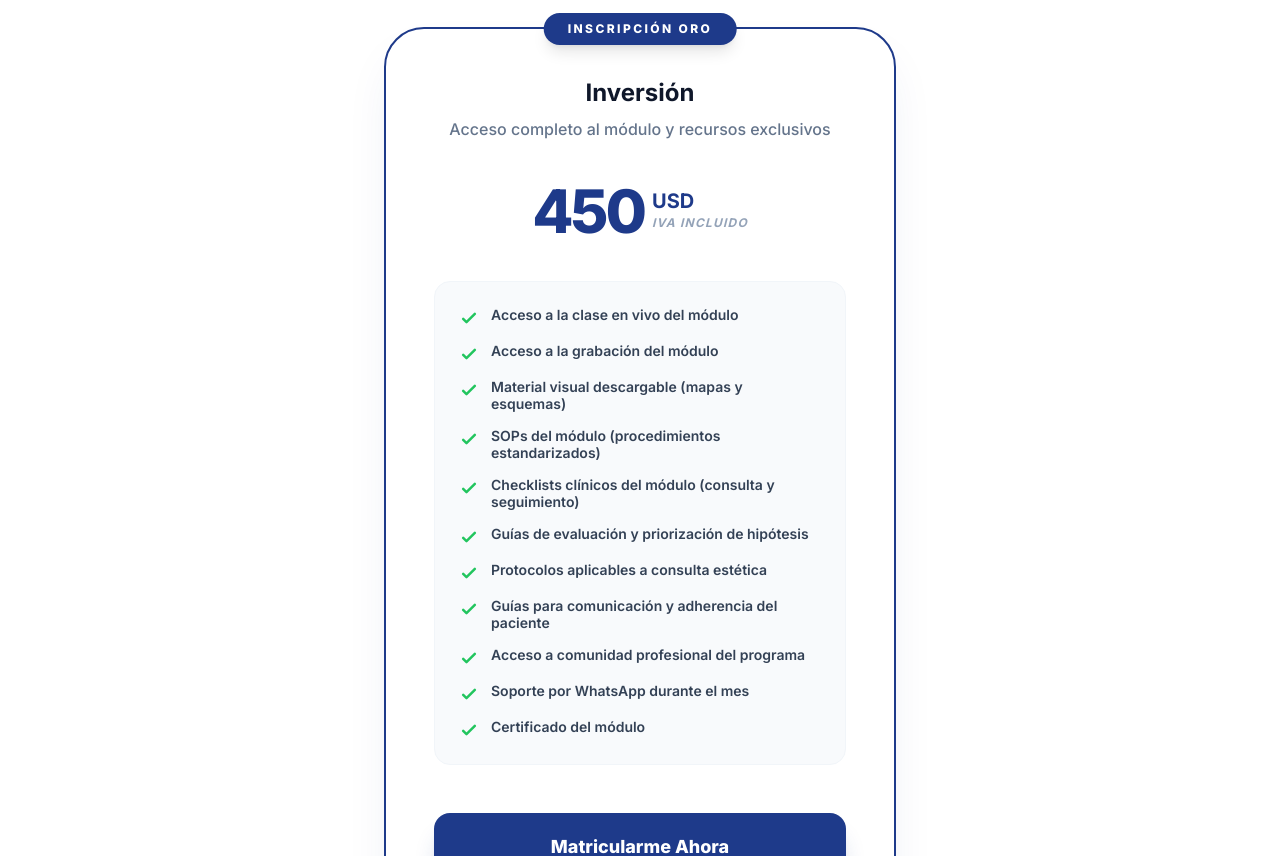
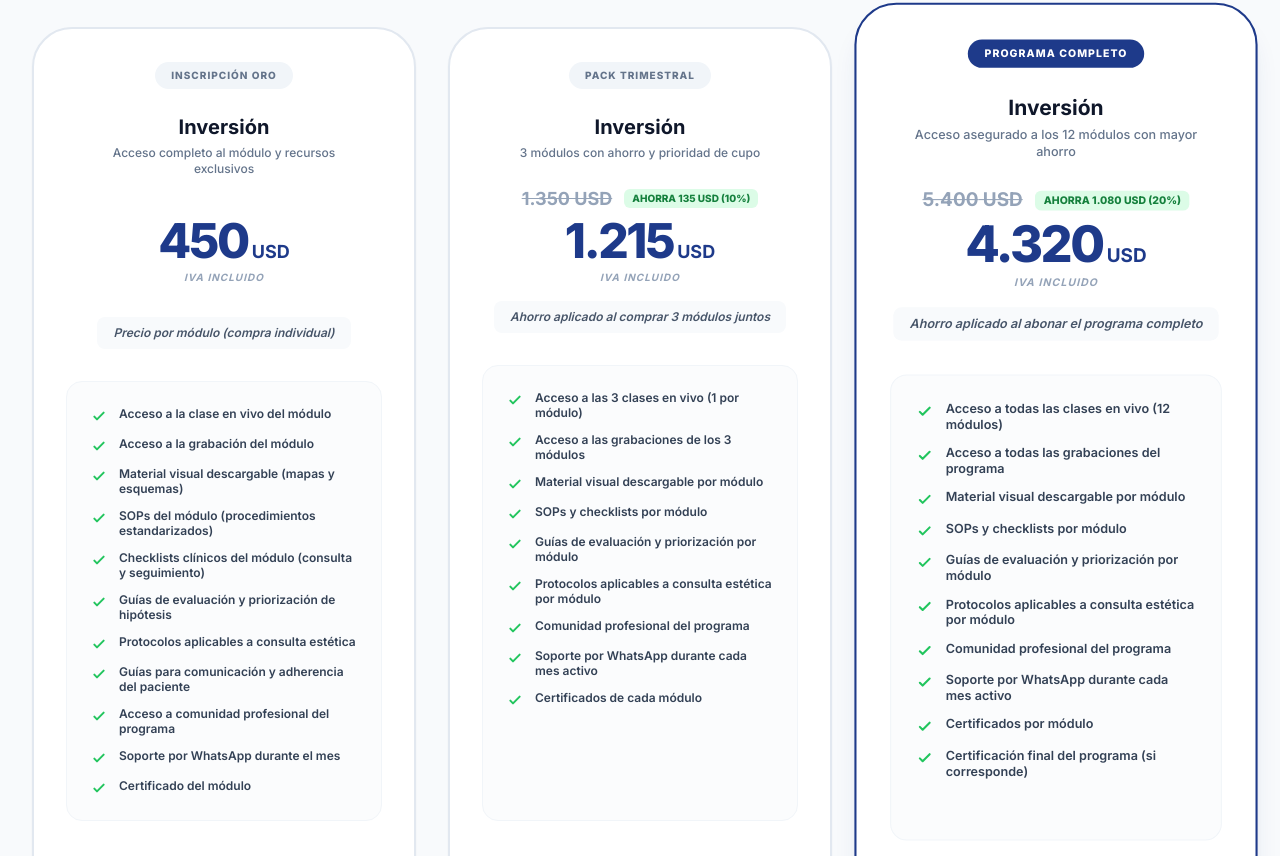
Before and after one commit to arielreinaudo/esteticametabolica, a React (Vite) app: page / in a window 1280 px wide. Shown: the part 9244-10100 px from the top of the page. Built offline with nearby package versions, Linux system fonts and the light colour scheme.

Commit message:
prices cards

```diff
--- a/components/Pricing.tsx
+++ b/components/Pricing.tsx
@@ -3,13 +3,29 @@ import React from 'react';
 import { trackEvent } from '../services/tracking';
 import { CONFIG } from '../constants';
 
-const Pricing: React.FC = () => {
-  const handlePricingSelect = (plan: string) => {
-    trackEvent('pricing_select', { plan });
-    window.location.href = CONFIG.PAYMENT_URL_PRIMARY;
-  };
+interface PricingPlan {
+  id: string;
+  badge: string;
+  title: string;
+  subtitle: string;
+  price: string;
+  originalPrice?: string;
+  savings?: string;
+  condition?: string;
+  features: string[];
+  ctaText: string;
+  highlight?: boolean;
+}
 
-  const benefits = [
+const plans: PricingPlan[] = [
+  {
+    id: 'plan_oro',
+    badge: 'INSCRIPCIÓN ORO',
+    title: 'Inversión',
+    subtitle: 'Acceso completo al módulo y recursos exclusivos',
+    price: '450',
+    condition: 'Precio por módulo (compra individual)',
+    features: [
       "Acceso a la clase en vivo del módulo",
       "Acceso a la grabación del módulo",
       "Material visual descargable (mapas y esquemas)",
@@ -21,58 +37,156 @@ const Pricing: React.FC = () => {
       "Acceso a comunidad profesional del programa",
       "Soporte por WhatsApp durante el mes",
       "Certificado del módulo"
+    ],
+    ctaText: 'Matricularme Ahora'
+  },
+  {
+    id: 'plan_trimestral',
+    badge: 'PACK TRIMESTRAL',
+    title: 'Inversión',
+    subtitle: '3 módulos con ahorro y prioridad de cupo',
+    price: '1.215',
+    originalPrice: '1.350',
+    savings: 'Ahorra 135 USD (10%)',
+    condition: 'Ahorro aplicado al comprar 3 módulos juntos',
+    features: [
+      "Acceso a las 3 clases en vivo (1 por módulo)",
+      "Acceso a las grabaciones de los 3 módulos",
+      "Material visual descargable por módulo",
+      "SOPs y checklists por módulo",
+      "Guías de evaluación y priorización por módulo",
+      "Protocolos aplicables a consulta estética por módulo",
+      "Comunidad profesional del programa",
+      "Soporte por WhatsApp durante cada mes activo",
+      "Certificados de cada módulo"
+    ],
+    ctaText: 'Reservar Pack Trimestral'
+  },
+  {
+    id: 'plan_completo',
+    badge: 'PROGRAMA COMPLETO',
+    title: 'Inversión',
+    subtitle: 'Acceso asegurado a los 12 módulos con mayor ahorro',
+    price: '4.320',
+    originalPrice: '5.400',
+    savings: 'Ahorra 1.080 USD (20%)',
+    condition: 'Ahorro aplicado al abonar el programa completo',
+    features: [
+      "Acceso a todas las clases en vivo (12 módulos)",
+      "Acceso a todas las grabaciones del programa",
+      "Material visual descargable por módulo",
+      "SOPs y checklists por módulo",
+      "Guías de evaluación y priorización por módulo",
+      "Protocolos aplicables a consulta estética por módulo",
+      "Comunidad profesional del programa",
+      "Soporte por WhatsApp durante cada mes activo",
+      "Certificados por módulo",
+      "Certificación final del programa (si corresponde)"
+    ],
+    ctaText: 'Acceder al Programa Completo',
+    highlight: true
+  }
 ];
 
+const Pricing: React.FC = () => {
+  const handlePricingSelect = (planId: string) => {
+    trackEvent('pricing_select', { plan: planId });
+    window.location.href = CONFIG.PAYMENT_URL_PRIMARY;
+  };
+
   return (
-    <section id="precios" className="py-24 bg-white scroll-mt-header">
-      <div className="max-w-7xl mx-auto px-4 sm:px-6 lg:px-8 text-center">
-        <div className="mb-16">
-          <h2 className="text-3xl sm:text-4xl font-extrabold text-slate-900 tracking-tight">Inversión en Excelencia Clínica</h2>
+    <section id="precios" className="py-24 bg-slate-50 scroll-mt-header">
+      <div className="max-w-7xl mx-auto px-4 sm:px-6 lg:px-8">
+        <div className="text-center mb-16">
+          <h2 className="text-3xl sm:text-4xl font-extrabold text-slate-900 tracking-tight">Planes de Inversión</h2>
           <div className="w-20 h-1.5 bg-brand-primary mx-auto mt-6 rounded-full"></div>
           <p className="mt-8 text-slate-600 max-w-2xl mx-auto text-lg leading-relaxed font-medium">
-            Acceda a la formación más completa en medicina metabólica aplicada con un plan de pago diseñado para su crecimiento profesional.
+            Seleccione la modalidad que mejor se adapte a su planificación profesional y acceda a la formación líder en medicina estética metabólica.
           </p>
         </div>
 
-        <div className="max-w-lg mx-auto">
-          <div className="bg-white border-2 border-brand-primary p-8 sm:p-12 rounded-[2.5rem] relative shadow-2xl shadow-brand-primary/10 transition-transform hover:scale-[1.02] duration-300">
-            <div className="absolute top-0 left-1/2 transform -translate-x-1/2 -translate-y-1/2 bg-brand-primary text-white text-xs font-black px-6 py-2 rounded-full uppercase tracking-[0.2em] shadow-lg">
-              Inscripción Oro
+        <div className="grid grid-cols-1 lg:grid-cols-3 gap-8 items-start">
+          {plans.map((plan) => (
+            <div
+              key={plan.id}
+              className={`bg-white border-2 rounded-[2.5rem] p-8 flex flex-col h-full transition-all duration-300 hover:shadow-2xl ${
+                plan.highlight
+                ? 'border-brand-primary shadow-xl shadow-brand-primary/10 relative scale-105 z-10'
+                : 'border-slate-200 shadow-sm hover:border-brand-primary/30'
+              }`}
+            >
+              <div className="text-center mb-8">
+                <span className={`inline-block px-4 py-1.5 rounded-full text-[10px] font-black tracking-widest uppercase mb-6 ${
+                  plan.highlight ? 'bg-brand-primary text-white' : 'bg-slate-100 text-slate-500'
+                }`}>
+                  {plan.badge}
+                </span>
+
+                <h3 className="text-xl font-bold text-slate-900 mb-1">{plan.title}</h3>
+                <p className="text-slate-500 text-xs font-medium mb-6 px-4">{plan.subtitle}</p>
+
+                <div className="flex flex-col items-center justify-center min-h-[100px]">
+                  {plan.originalPrice && (
+                    <div className="flex items-center gap-3 mb-1">
+                      <span className="text-slate-400 line-through text-lg font-bold">
+                        {plan.originalPrice} USD
+                      </span>
+                      {plan.savings && (
+                        <span className="bg-green-100 text-green-700 text-[10px] font-black px-2 py-0.5 rounded-md uppercase">
+                          {plan.savings}
+                        </span>
+                      )}
+                    </div>
+                  )}
+
+                  <div className="flex items-baseline gap-1">
+                    <span className="text-4xl sm:text-5xl font-black text-brand-primary tracking-tighter">{plan.price}</span>
+                    <span className="text-lg font-bold text-brand-primary uppercase">USD</span>
+                  </div>
+                  <p className="text-[10px] font-bold text-slate-400 uppercase tracking-widest mt-1 italic">Iva incluido</p>
                 </div>
 
-            <h3 className="text-2xl font-bold text-slate-900 mb-2">Inversión</h3>
-            <p className="text-slate-500 font-medium mb-10">Acceso completo al módulo y recursos exclusivos</p>
-
-            <div className="flex items-center justify-center gap-2 mb-10">
-              <span className="text-5xl sm:text-6xl font-black text-brand-primary tracking-tighter">450</span>
-              <div className="text-left">
-                <p className="text-xl font-bold text-brand-primary leading-none">USD</p>
-                <p className="text-xs font-bold text-slate-400 uppercase tracking-widest mt-1 italic">Iva incluido</p>
-              </div>
+                {plan.condition && (
+                  <p className="mt-4 text-xs font-semibold text-slate-600 italic bg-slate-50 py-2 px-4 rounded-lg inline-block">
+                    {plan.condition}
+                  </p>
+                )}
               </div>
 
-            <div className="space-y-3.5 mb-12 text-left bg-slate-50 p-6 rounded-2xl border border-slate-100">
-              {benefits.map((item, i) => (
-                <div key={i} className="flex items-start text-slate-700 font-semibold text-sm leading-tight">
-                  <svg className="w-5 h-5 mr-3 text-green-500 flex-shrink-0 mt-0.5" fill="none" stroke="currentColor" viewBox="0 0 24 24">
+              <div className="space-y-3 mb-10 text-left flex-grow bg-slate-50/50 p-6 rounded-2xl border border-slate-100">
+                {plan.features.map((feature, i) => (
+                  <div key={i} className="flex items-start text-slate-700 font-semibold text-xs leading-tight">
+                    <svg className="w-4 h-4 mr-3 text-green-500 flex-shrink-0 mt-0.5" fill="none" stroke="currentColor" viewBox="0 0 24 24">
                       <path strokeLinecap="round" strokeLinejoin="round" strokeWidth="3" d="M5 13l4 4L19 7" />
                     </svg>
-                  <span>{item}</span>
+                    <span>{feature}</span>
                   </div>
                 ))}
               </div>
 
+              <div className="mt-auto pt-4 text-center">
                 <button
-              onClick={() => handlePricingSelect('full_payment_450')}
-              className="w-full py-5 bg-brand-primary text-white text-lg font-black rounded-2xl hover:bg-brand-accent shadow-xl shadow-brand-primary/20 transition-all duration-300 transform active:scale-95"
+                  onClick={() => handlePricingSelect(plan.id)}
+                  className={`w-full py-4 px-6 rounded-2xl text-sm font-black transition-all duration-300 transform active:scale-95 shadow-lg ${
+                    plan.highlight
+                    ? 'bg-brand-primary text-white hover:bg-brand-accent shadow-brand-primary/20'
+                    : 'bg-white border-2 border-brand-primary text-brand-primary hover:bg-brand-primary hover:text-white shadow-brand-primary/10'
+                  }`}
                 >
-              Matricularme Ahora
+                  {plan.ctaText}
                 </button>
-
-            <p className="mt-6 text-xs text-slate-400 font-medium">
+                <p className="mt-4 text-[10px] text-slate-400 font-medium">
                   Pago seguro procesado vía PayPal &copy;
                 </p>
               </div>
+            </div>
+          ))}
+        </div>
+
+        <div className="mt-16 text-center max-w-2xl mx-auto">
+          <p className="text-xs text-slate-400 leading-relaxed font-medium">
+            * Al seleccionar cualquier plan, será redirigido a nuestro portal de inscripción segura. Si requiere una factura corporativa o tiene dudas sobre los métodos de pago, por favor contáctenos a través de los canales de soporte.
+          </p>
         </div>
       </div>
     </section>
```
Lines whose indentation alone changed are shown as unchanged.
